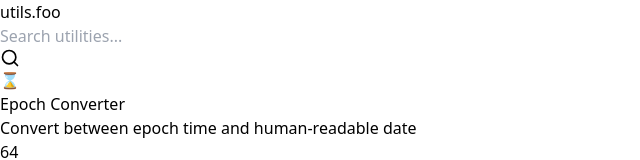
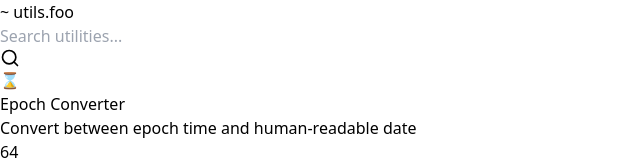
Before and after one commit to midplane/utils.foo, a React (Vite) app: page / in a window 1280 px wide. Shown: the top 160 px of the page, without its empty margins (0-640 px from the left). Built offline with nearby package versions, Linux system fonts and the light colour scheme.

Commit message:
update title

```diff
--- a/src/components/Layout.jsx
+++ b/src/components/Layout.jsx
@@ -9,7 +9,7 @@ export default function Layout({ children }) {
       <header className="bg-black text-white p-4">
         <nav aria-label="Global" className="mx-auto flex max-w-7xl items-center justify-between lg:px-8">
           <div className="flex flex-1"></div>
-          <Link to="/" className="text-2xl font-mono text-gray-100">utils.foo</Link>
+          <Link to="/" className="text-2xl font-mono text-gray-100">~ utils.foo</Link>
           <div className="flex flex-1 justify-end"></div>
         </nav>
       </header>
```
